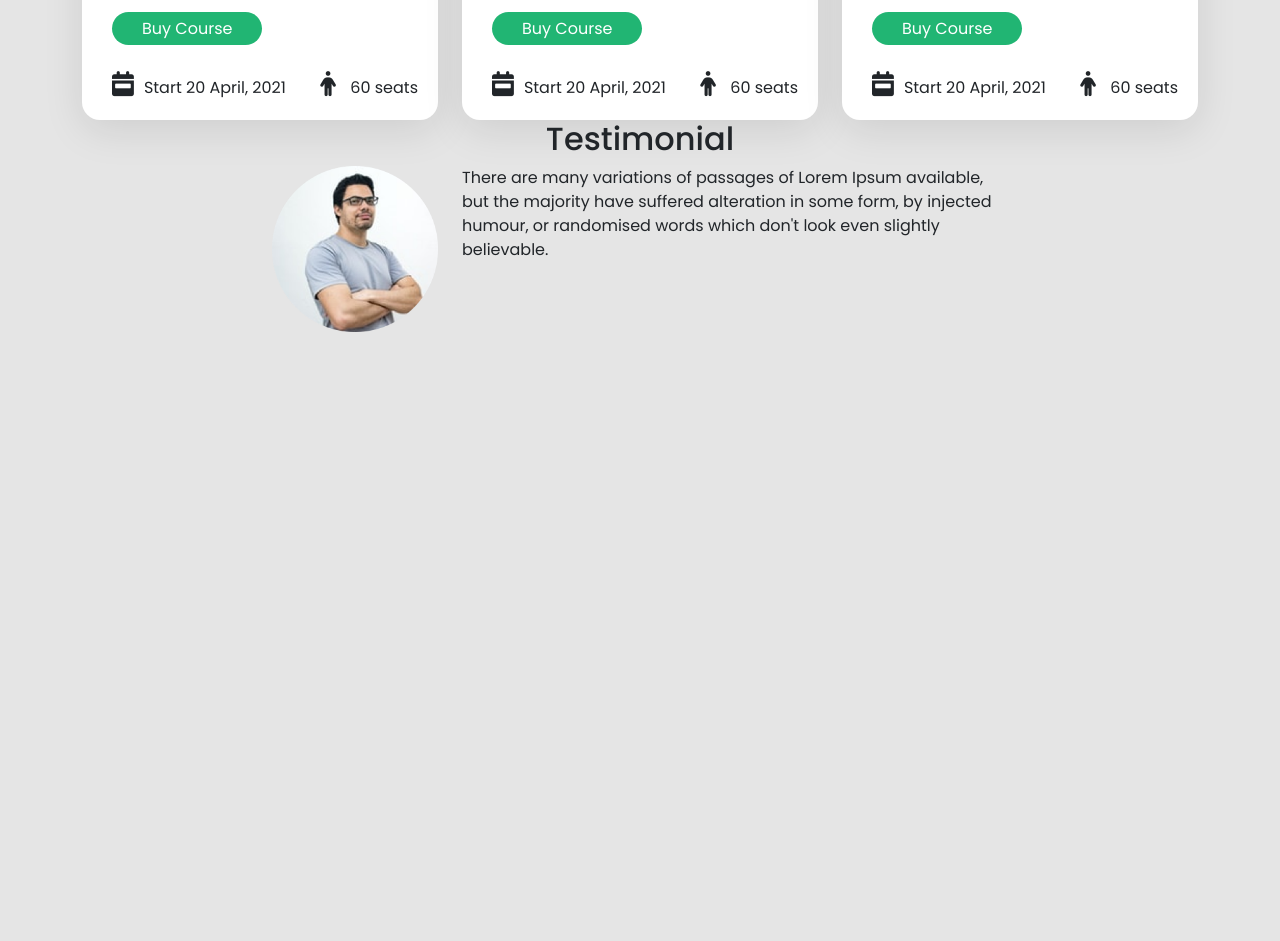
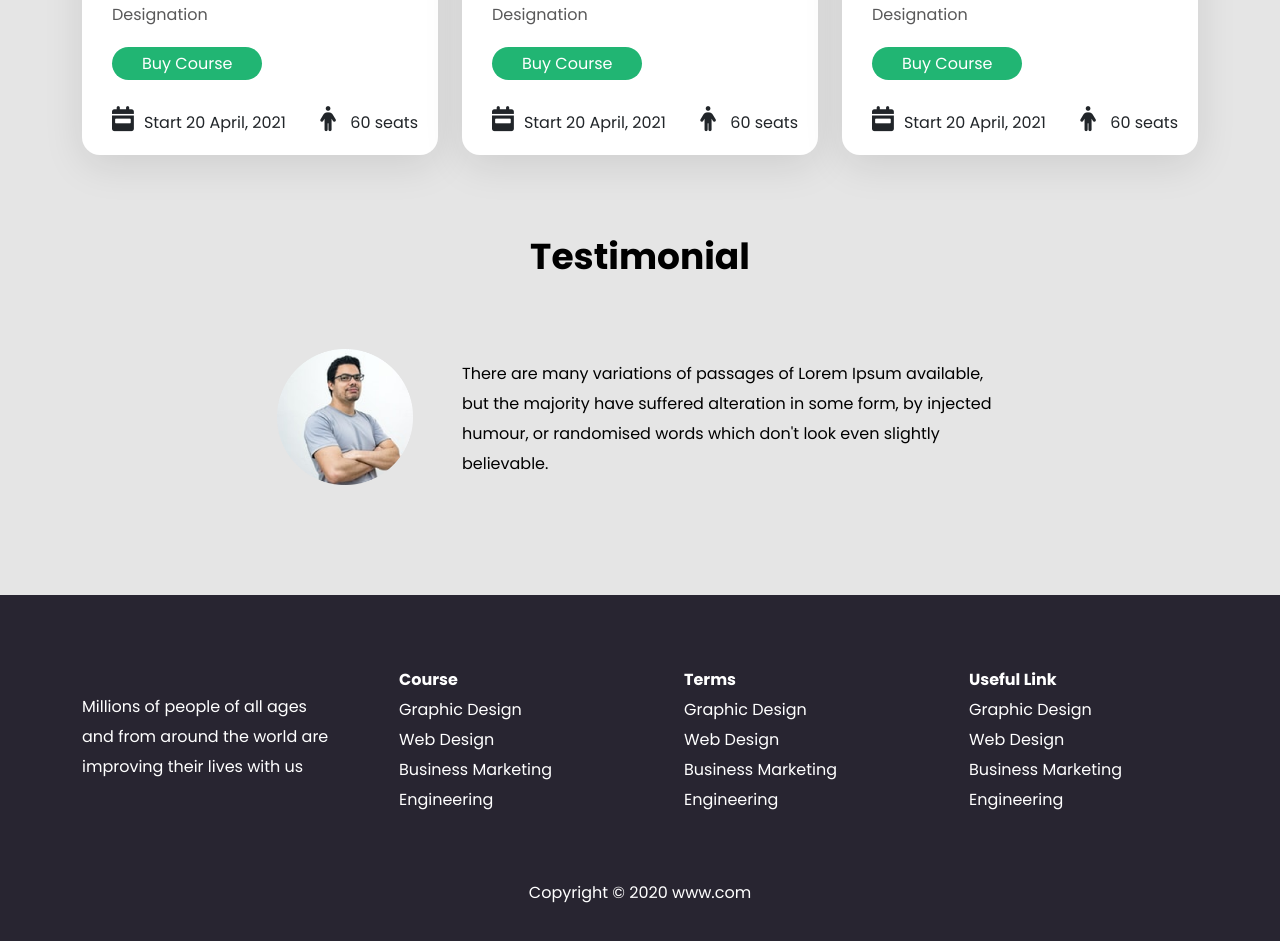
Before and after one commit to Ismail-MIah/E-school, a plain HTML site: page index.html in a window 1280 px wide. Shown: the part 1450-2391 px from the top of the page. Before the commit the page ends 1782 px from the top, so only its background shows below. Drawn offline with Linux system fonts and the light colour scheme.

Commit message:
E-school desktop mode design complite

```diff
--- a/css/style.css
+++ b/css/style.css
@@ -136,7 +136,7 @@ nav ul li a {
   line-height: 54px;
   /* identical to box height */
   color: #413960;
-  margin-bottom: 50px;
+  margin-bottom: 85px;
 }
 .courses-section .container .row .course {
   background: #ffffff;
@@ -200,14 +200,63 @@ nav ul li a {
 .Testimonial .row {
 }
 .Testimonial .row h2 {
+  margin-top: 75px;
+  margin-bottom: 60px;
+  font-weight: 700;
+  font-size: 36px;
+  line-height: 54px;
+  /* identical to box height */
+  color: #000000;
 }
 .Testimonial .row .row {
 }
-.Testimonial .row .row img {
+.Testimonial .row .row .tes-img {
+  padding: 5px;
+  margin-right: 20px;
+}
+.Testimonial .row .row .tes-img img {
 }
 .Testimonial .row .row p {
+  font-weight: 400;
+  font-size: 16px;
+  line-height: 30px;
+  /* or 188% */
+  color: #000000;
+  margin-top: 15px;
+}
+footer {
+  background: #282531;
+  color: #fff;
+  margin-top: 100px;
+}
+footer .container {
+  /* margin-top: 50px; */
+  padding-top: 70px;
+  padding-bottom: 20px;
+}
+footer .container .row {
+}
+footer .container .row .footer-des {
+  margin-top: 27px;
+  font-weight: 400;
+  font-size: 16px;
+  line-height: 30px;
+}
+footer .container .row div {
+}
+footer .container .row div ul {
+  list-style: none;
+}
+footer .container .row div ul li {
+  line-height: 30px;
+}
+footer .container .row div ul li:first-child {
+  font-weight: 700;
 }
 
+footer .container .row .copyright {
+  margin-top: 50px;
+}
 /* Testimonial section end  */
 
 /* media query  */
--- a/index.html
+++ b/index.html
@@ -200,7 +200,9 @@
           <div class="col-md-8">
             <div class="row">
               <div class="col-md-3">
-                <img src="img/Ellipse 5.png" class="img-fluid" alt="" />
+                <div class="tes-img">
+                  <img src="img/Ellipse 5.png" class="img-fluid" alt="" />
+                </div>
               </div>
 
               <div class="col-md-9">
@@ -218,6 +220,51 @@
       </div>
     </section>
 
+    <footer>
+      <div class="container">
+        <div class="row">
+          <div class="col-md-3">
+            <p class="footer-des">
+              Millions of people of all ages and from around the world are
+              improving their lives with us
+            </p>
+          </div>
+
+          <div class="col-md-3">
+            <ul>
+              <li>Course</li>
+              <li>Graphic Design</li>
+              <li>Web Design</li>
+              <li>Business Marketing</li>
+              <li>Engineering</li>
+            </ul>
+          </div>
+          <div class="col-md-3">
+            <ul>
+              <li>Terms</li>
+              <li>Graphic Design</li>
+              <li>Web Design</li>
+              <li>Business Marketing</li>
+              <li>Engineering</li>
+            </ul>
+          </div>
+          <div class="col-md-3">
+            <ul>
+              <li>Useful Link</li>
+              <li>Graphic Design</li>
+              <li>Web Design</li>
+              <li>Business Marketing</li>
+              <li>Engineering</li>
+            </ul>
+          </div>
+        </div>
+        <div class="row">
+          <div class="col-md-12 text-center">
+            <p class="copyright">Copyright © 2020 www.com</p>
+          </div>
+        </div>
+      </div>
+    </footer>
     <!-- jS Script  -->
     <script src="js/bootstrap.min.js"></script>
     <!-- Custonise Js  -->
```
